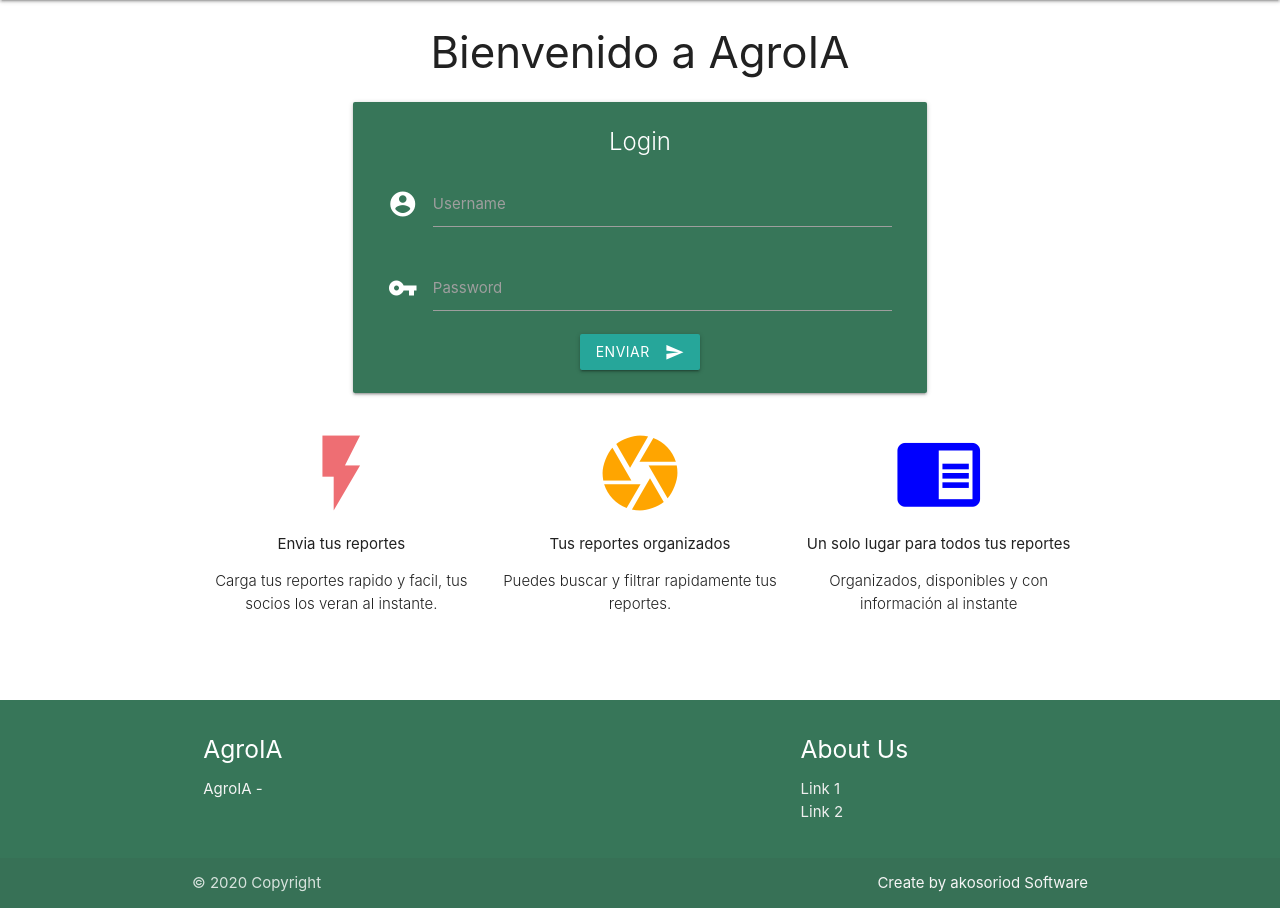
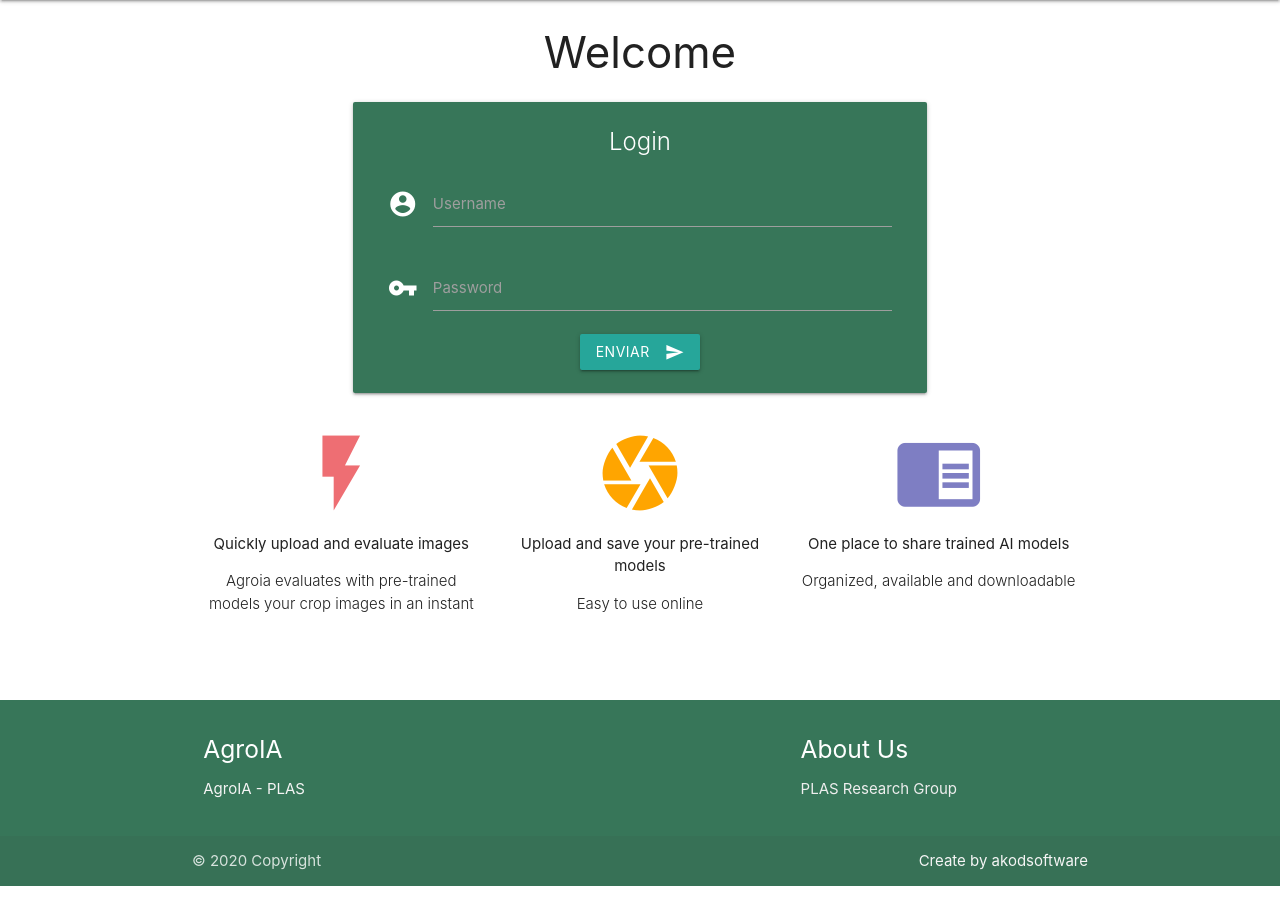
Before and after one commit to akosoriod/AgroIA, a Django app: a page that uses agroia/templates/agroia/index.html in a window 1280 px wide. Shown: the part 64-972 px from the top of the page. After the commit the page ends 950 px from the top, so only its background shows below. Run offline with Django 3.2, Linux system fonts and the light colour scheme.

Commit message:
first stable version

```diff
--- a/agroia/templates/agroia/footer.html
+++ b/agroia/templates/agroia/footer.html
@@ -5,13 +5,12 @@
       <div class="row">
         <div class="col l6 s12">
           <h5 class="white-text">AgroIA</h5>
-          <p class="grey-text text-lighten-4">AgroIA -</p>
+          <p class="grey-text text-lighten-4">AgroIA - PLAS</p>
         </div>
         <div class="col l4 offset-l2 s12">
           <h5 class="white-text">About Us</h5>
           <ul>
-            <li><a class="grey-text text-lighten-3" href="#!">Link 1</a></li>
-            <li><a class="grey-text text-lighten-3" href="#!">Link 2</a></li
+            <li><a class="grey-text text-lighten-3" href="http://plas.unal.edu.co/">PLAS Research Group</a></li>
           </ul>
         </div>
       </div>
@@ -19,7 +18,7 @@
     <div class="footer-copyright">
       <div class="container">
       © 2020 Copyright
-      <a class="grey-text text-lighten-4 right" href="#!">Create by akosoriod Software</a>
+      <a class="grey-text text-lighten-4 right" href="#!">Create by akodsoftware</a>
       </div>
     </div>
   </footer>
--- a/agroia/templates/agroia/index.html
+++ b/agroia/templates/agroia/index.html
@@ -2,7 +2,7 @@
 {% load static %}
 {% block content%}
 
-<h3 style="text-align: center">Bienvenido a AgroIA</h3>
+<h3 style="text-align: center">Welcome</h3>
 <div class="row">
   {% if messages %}
     {% for message in messages %}
@@ -53,8 +53,8 @@
         <!-- Promo Content 1 goes here -->
         <div class="center">
             <i class="large material-icons" style="color: #EE6E73">flash_on</i>
-            <p>Envia tus reportes</p>
-            <p class="light center">Carga tus reportes rapido y facil, tus socios los veran al instante.</p>
+            <p>Quickly upload and evaluate images</p>
+            <p class="light center">Agroia evaluates with pre-trained models your crop images in an instant</p>
         </div>
     </div>
 
@@ -62,17 +62,17 @@
         <!-- Promo Content 2 goes here -->
         <div class="center">
             <i class="large material-icons" style="color: orange">camera</i>
-            <p>Tus reportes organizados</p>
-            <p class="light center">Puedes buscar y filtrar rapidamente tus reportes.</p>
+            <p>Upload and save your pre-trained models</p>
+            <p class="light center">Easy to use online</p>
         </div>
     </div>
 
     <div class="col s4">
         <!-- Promo Content 3 goes here -->
         <div class="center">
-            <i class="large material-icons" style="color: blue">chrome_reader_mode</i>
-            <p>Un solo lugar para todos tus reportes</p>
-            <p class="light center">Organizados, disponibles y con información al instante</p>
+            <i class="large material-icons" style="color: #7e7ec3">chrome_reader_mode</i>
+            <p>One place to share trained AI models</p>
+            <p class="light center">Organized, available and downloadable</p>
         </div>
     </div>
 </div>
```
Also changed, not shown: 1 other file.
